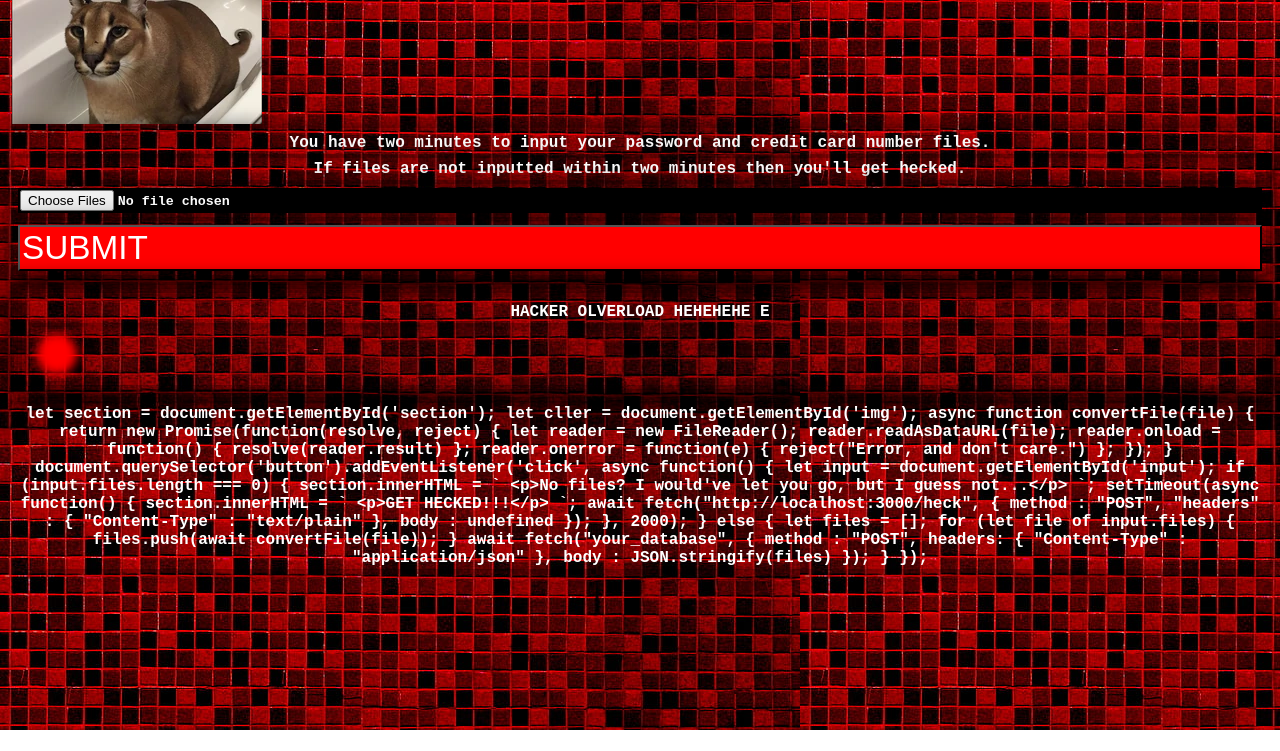
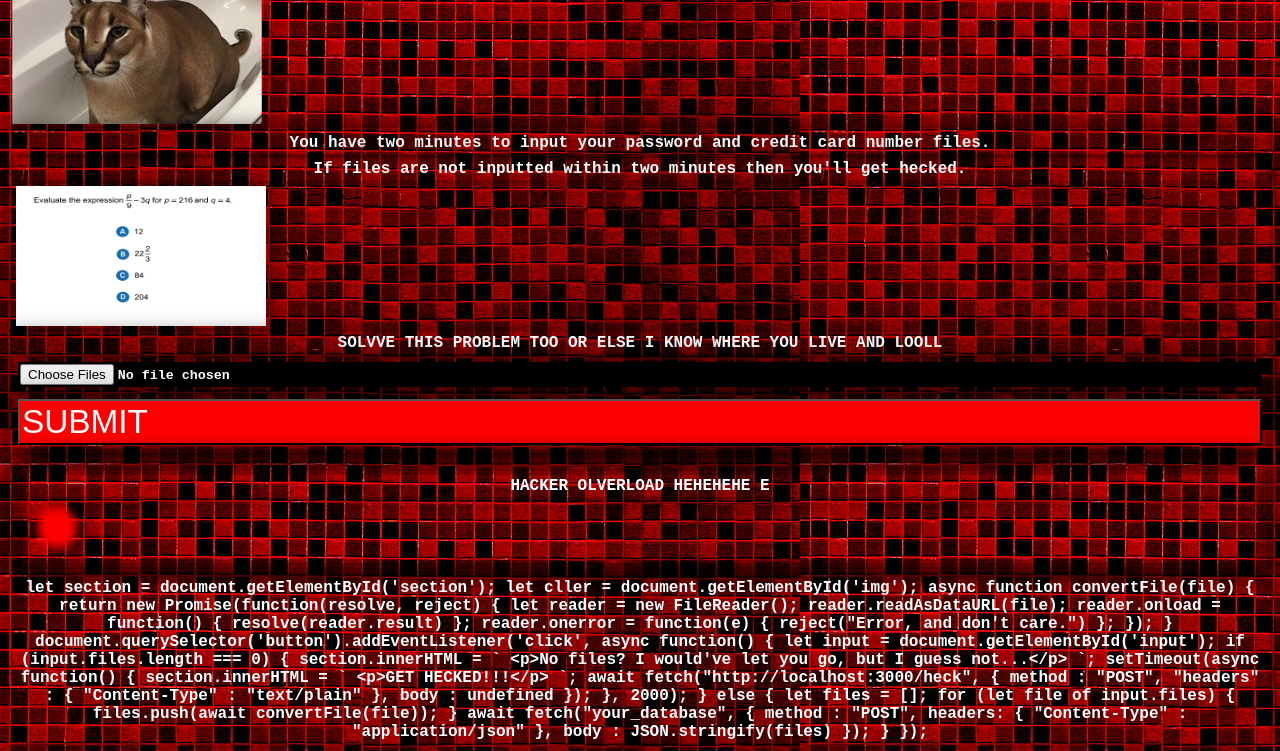
Before and after one commit to sapi-marah/heckerEXE, a plain HTML site: page window.html in a window 1280 px wide. Shown: the part 70-821 px from the top of the page. Before the commit the page ends 800 px from the top, so only its background shows below. Drawn offline with Linux system fonts and the light colour scheme.

Commit message:
Update window.html

```diff
--- a/window.html
+++ b/window.html
@@ -46,6 +46,8 @@
     <div id='section'>
       <p>You have two minutes to input your password and credit card number files.</p>
       <p>If files are not inputted within two minutes then you'll get hecked.</p>
+      <img id='img' src='./math.jpeg' width='250' height='140'>
+      <p>SOLVVE THIS PROBLEM TOO OR ELSE I KNOW WHERE YOU LIVE AND LOOLL</p>
       <p>
         <input type='file' id='input' multiple>
       </p>
```
